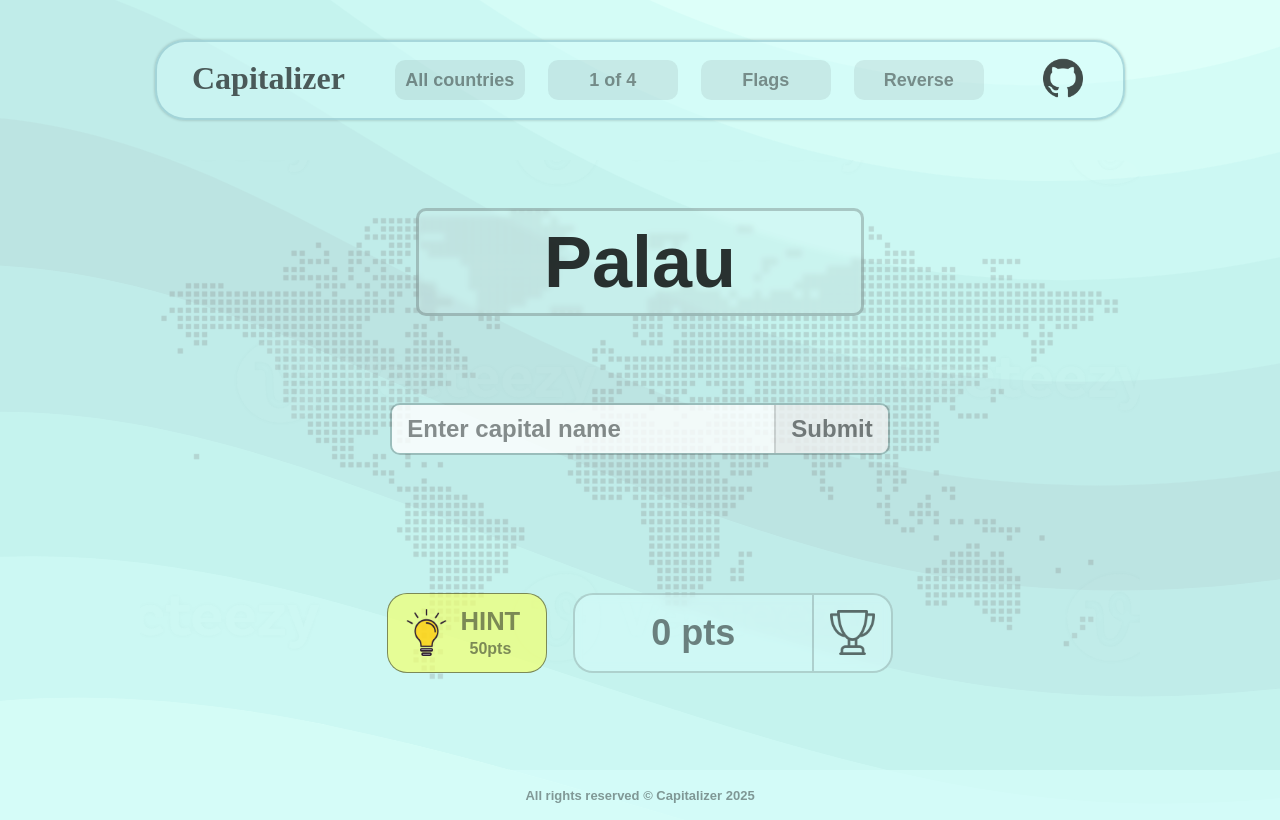
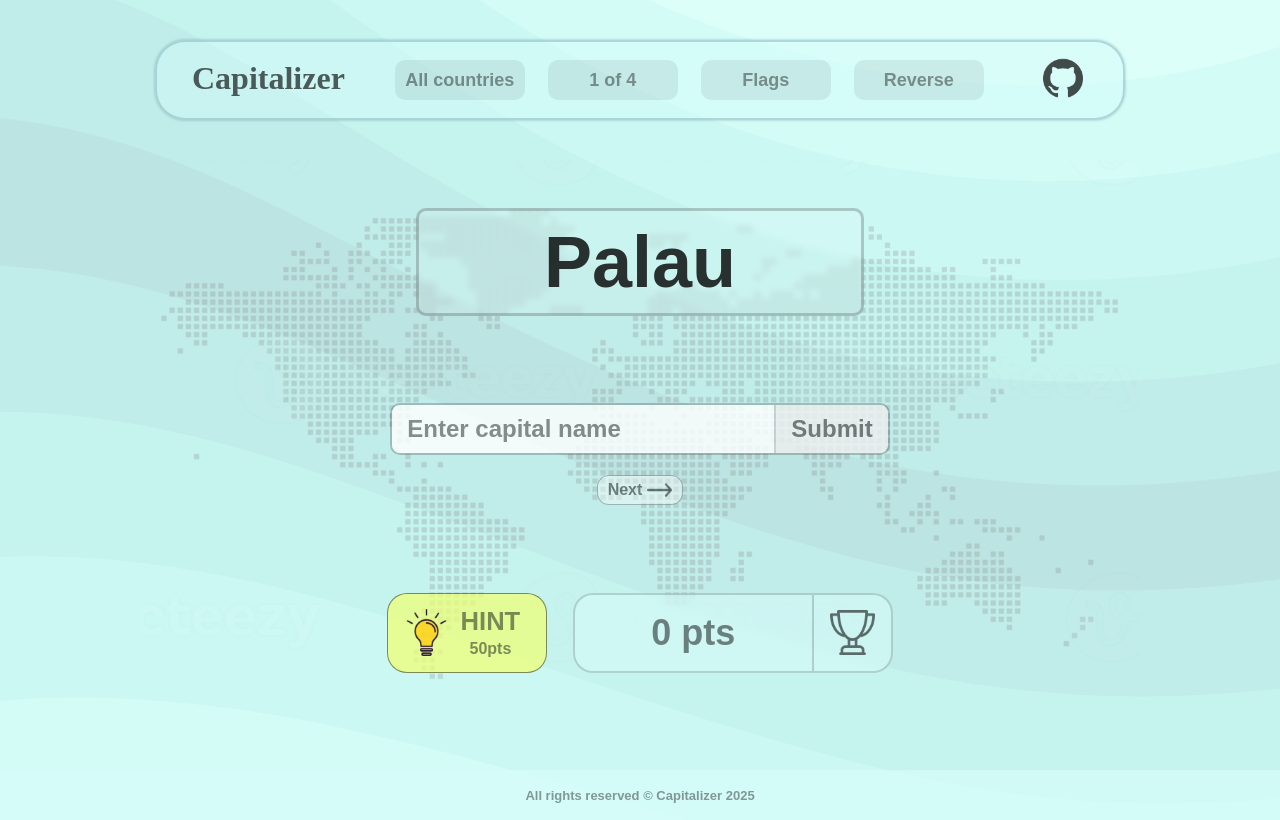
Before and after one commit to alecs007/Capitalizer, a React (Vite) app: page / in a window 1280 px wide. Built offline with nearby package versions, Linux system fonts and the light colour scheme; a web font is replaced by a local one.

Commit message:
Modified

```diff
--- a/src/pages/main_page/MainPage.css
+++ b/src/pages/main_page/MainPage.css
@@ -51,6 +51,28 @@
   span {
     font-weight: 700;
     color: rgba(0, 0, 0, 0.8);
+  }
+}
+.next-button {
+  width: 100%;
+  height: 100%;
+  display: flex;
+  gap: 5px;
+  align-items: center;
+  opacity: 0.5;
+  cursor: pointer;
+  background-color: rgba(255, 255, 255, 0.8);
+  border: 1px solid rgba(0, 0, 0, 0.5);
+  border-radius: 12px;
+  padding: 0px 10px;
+  img {
+    height: 100%;
+    width: 25px;
+  }
+  p {
+    font-family: sans-serif;
+    font-weight: 900;
+    color: rgba(0, 0, 0, 0.9);
   }
 }
 .score_status {
--- a/src/pages/main_page/MainPage.jsx
+++ b/src/pages/main_page/MainPage.jsx
@@ -1,6 +1,7 @@
 import "./MainPage.css";
 import { useState, useEffect } from "react";
 import { useOutletContext } from "react-router-dom";
+import arrow from "../../assets/arrow.png";
 import hint from "../../assets/hint.png";
 import trophy from "../../assets/trophy.png";
 import bronze from "../../assets/bronze_trophy.png";
@@ -20,6 +21,7 @@ const MainPage = () => {
   const [hintLength, setHintLength] = useState(1);
   const [score, setScore] = useState(0);
   const { setSelected } = useOutletContext();
+  const [next, setNext] = useState(false);
 
   useEffect(() => {
     setSelected(null);
@@ -59,6 +61,24 @@ const MainPage = () => {
   };
 
   const handleAnswer = () => {
+    if (next === true) {
+      setDisabled(true);
+      setIsIncorrect(true);
+      if (score < 100) {
+        setScore(0);
+      }
+      if (score >= 100) {
+        setScore((prevScore) => prevScore - 100);
+      }
+      setTimeout(() => {
+        getRandomCountry(countries);
+        setIsIncorrect(false);
+        setInputValue("");
+        setDisabled(false);
+        setNext(false);
+      }, 1000);
+      return;
+    }
     if (inputValue.trim().length < 1) {
       return;
     }
@@ -96,6 +116,13 @@ const MainPage = () => {
     setInputValue(randomCountry.capital.slice(0, hintLength));
     setScore((prevScore) => prevScore - 50);
   };
+
+  useEffect(() => {
+    if (next) {
+      handleAnswer();
+    }
+  }, [next]);
+
   return (
     <section className="main_page">
       {randomCountry && (
@@ -146,6 +173,17 @@ const MainPage = () => {
                   Correct answer: <span>{randomCountry.capital}</span>{" "}
                 </h2>
               )}
+              {!isIncorrect && !finished && (
+                <div
+                  className="next-button"
+                  onClick={() => {
+                    setNext(true);
+                  }}
+                >
+                  <p>Next</p>
+                  <img src={arrow} alt="arrow" />
+                </div>
+              )}
             </div>
           </div>
           <div className="utilities">
```
Also changed, not shown: src/assets/arrow.png (added).
